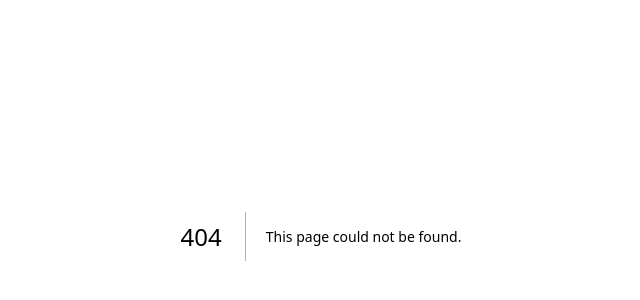
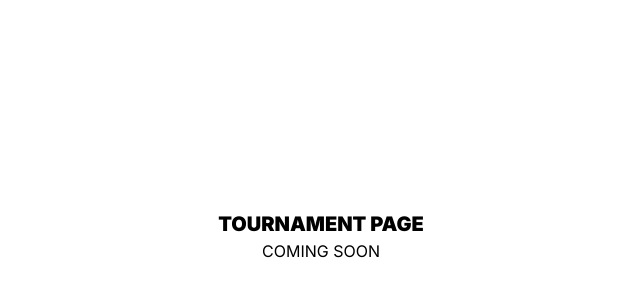
Before and after one commit to Prashant-S29/Royal-Battleground, a Next.js app: page /tournaments in a window 1280 px wide. Before the commit this address had no page. Shown: the part 164-464 px from the top of the page, without its empty margins (319-959 px from the left). Built offline with nearby package versions, Linux system fonts and the light colour scheme.

Commit message:
more details added on main page

```diff
--- a/app/globals.css
+++ b/app/globals.css
@@ -13,15 +13,23 @@
 }
 
 .battelground-gradient {
-  background: -webkit-linear-gradient(90deg, rgba(255,252,0,1) 0%, rgba(255,141,0,1) 69%);
+  background: -webkit-linear-gradient(
+    90deg,
+    #fffc00 0%,
+    #ff8d00 69%
+  );
   background-clip: text;
   -webkit-background-clip: text;
   -webkit-text-fill-color: transparent;
 }
 
 .royal-gradient {
-  background: -webkit-linear-gradient(60deg, #CF0000 0%, #000000 100%);
+  background: -webkit-linear-gradient(60deg, #cf0000 0%, #000000 100%);
   background-clip: text;
   -webkit-background-clip: text;
   -webkit-text-fill-color: transparent;
 }
+
+.button1-bg {
+  background: url("../assets/buttons/button1.png");
+}
--- a/app/page.tsx
+++ b/app/page.tsx
@@ -1,5 +1,7 @@
 import React from "react";
 import Image from "next/image";
+import Link from "next/link";
+
 import "../app/style/animation.css";
 import "../app/style/glitch-texteffect.css";
 
@@ -8,51 +10,63 @@ import plane1 from "../assets/frontside-assets/plane1.png";
 import plane2 from "../assets/frontside-assets/plane2.png";
 import planet1 from "../assets/frontside-assets/planet1.png";
 import stone1 from "../assets/frontside-assets/stone1.png";
-import car1 from "../assets/frontside-assets/car1.png";
+// import car1 from "../assets/frontside-assets/car1.png";
+
+// import button1 from "../assets/buttons/button1.png";
 
 const Home = () => {
   return (
     <>
-      <div className="w-full h-screen overflow-hidden">
+      <div className="w-full h-screen overflow-hidden ">
         <Image
           src={mainbg}
           alt="mainbackdrop"
-          className="w-full h-screen  object-cover -z-10 absolute"
+          className="w-full h-screen  object-cover -z-10 absolute  "
         />
-        <div className="absolute hover:scale-125 animate-pulse hover:animate-none duration-300 z-50 w-fit">
-          <Image
-            src={plane1}
-            alt="plane1"
-            className="w-[100px] md:w-[150px]  "
-          />
+        <div className="absolute hover:scale-125 hover:animate-none duration-300 z-10 w-fit">
+          <Link href="/tournaments">
+            <div>
+              <Image
+                src={plane1}
+                alt="plane1"
+                className="w-[100px] md:w-[150px] animate-pulse"
+              />
+            </div>
+          </Link>
+          <div className="absolute animate-ping top-6 md:top-10 left-6 md:left-10 w-[5px] md:w-[7px] aspect-square rounded-full bg-red-500" />
         </div>
         <Image
           src={planet1}
           alt="planet1"
           className="w-[50px] md:w-[100px] -ml-[20px] md:-ml-[30px]  absolute top-[500px] palnet-animation-1 "
         />
-        <Image
-          src={plane2}
-          alt="plane2"
-          className="w-[80px] md:w-[120px] absolute top-[500px] left-[60%] md:left-[80%] rotate-[35deg] plane-glow-animation"
-        />
 
         <div className="absolute w-full h-screen overflow-hidden">
           <Image
             src={stone1}
             alt="stone1"
-            className="w-[80px] lg:w-[120px] absolute stone-animation1 -top-[100px]"
+            className="w-[40px] md:w-[80px] lg:w-[120px] absolute stone-animation1 -top-[100px]"
           />
           <Image
             src={stone1}
             alt="stone1"
             className="w-[60px] lg:w-[80px] absolute stone-animation2 -bottom-[100px]"
           />
+          <Image
+            src={plane2}
+            alt="plane2"
+            className="w-[80px] md:w-[120px] absolute plane-glow-animation plane2-aniamtion"
+          />
         </div>
         <div className="w-full h-screen flex justify-center items-center z-20">
           <div className="text-center">
+            <div>
+              <span className="text-[14px] md:text-[18px] lg:text-[20px] font-extrabold lg:font-black text-white uppercase tracking-widest ">
+                Team &nbsp;Royal &nbsp;Presents
+              </span>
+            </div>
             <div className="block xl:flex justify-center gap-5 max-[320px]:text-[38px] text-[40px] md:text-[80px] lg:text-[100px] -mt-[20px] xl:mt-0">
-              <div>
+              <div className="mt-[20px] md:mt-0">
                 <span
                   className="uppercase  leading-none text-white"
                   style={{ fontFamily: "Black Ops One, sans-serif" }}
@@ -68,16 +82,31 @@ const Home = () => {
                       className="uppercase   leading-none battelground-gradient"
                       style={{ fontFamily: "Black Ops One, sans-serif" }}
                     >
-                      Battelground
+                      Battleground
                     </span>
                   </h2>
                 </div>
               </div>
             </div>
+            <div className="mx-[20px]">
+              <span className="text-[14px] md:text-[16px] text-white uppercase tracking-widest">
+                one place for all competitive tournaments
+              </span>
+            </div>
+            <div className="mt-[30px] flex justify-center gap-[30px]">
+              <Link href="/tournaments">
+                <div className="relative">
+                  <button className="px-[14px] py-[8px] text-[16px] text-black border-2 uppercase font-semibold bg-[#ffffff54] hover:bg-transparent duration-300 ">
+                    Regiter
+                  </button>
+                </div>
+              </Link>
+            </div>
           </div>
         </div>
       </div>
-      {/* <div>
+
+      <div>
         <br />
         <br />
         <br />
@@ -115,7 +144,7 @@ const Home = () => {
         <br />
         <br />
         <br />
-      </div> */}
+      </div>
     </>
   );
 };
--- a/app/style/animation.css
+++ b/app/style/animation.css
@@ -71,3 +71,43 @@
     rotate: 360deg;
   }
 }
+
+@media screen and (max-width: 2560px) {
+  .plane2-aniamtion {
+    animation: fly1 10s linear infinite;
+  }
+}
+
+@media screen and (max-width: 450px) {
+  .plane2-aniamtion {
+    animation: fly2 8s linear infinite;
+  }
+}
+
+@keyframes fly1 {
+  0% {
+    top: 100px;
+    left: 100%;
+    scale: 0.2;
+  }
+  100% {
+    rotate: 35deg;
+    top: 300px;
+    left: -50%;
+    scale: 1.1;
+  }
+}
+
+@keyframes fly2 {
+  0% {
+    top: 100px;
+    left: 100%;
+    scale: 0.2;
+  }
+  100% {
+    rotate: 35deg;
+    top: 300px;
+    left: -50%;
+    scale: 1.1;
+  }
+}
--- /dev/null
+++ b/app/tournaments/page.tsx
@@ -0,0 +1,22 @@
+import React from "react";
+
+const Tournament = () => {
+  return (
+    <>
+      <div className="w-full h-screen flex justify-center items-center text-center">
+        <div>
+          <div>
+            <span className="uppercase text-[20px] font-black">
+              Tournament Page
+            </span>
+          </div>
+          <div>
+            <span className="uppercase">coming soon</span>
+          </div>
+        </div>
+      </div>
+    </>
+  );
+};
+
+export default Tournament;
```
Also changed, not shown: assets/buttons/button1.png (added).
